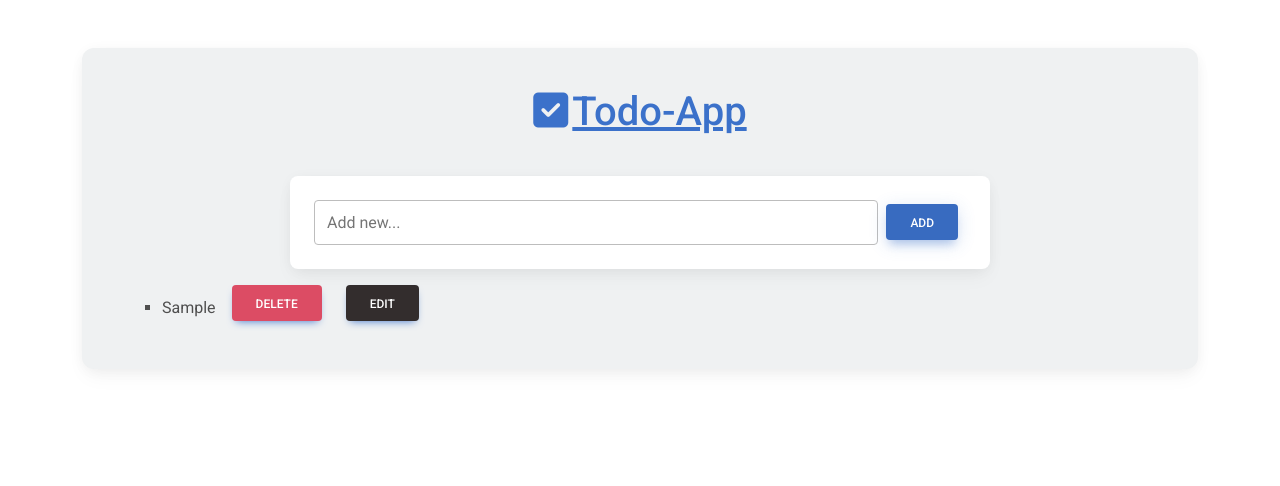
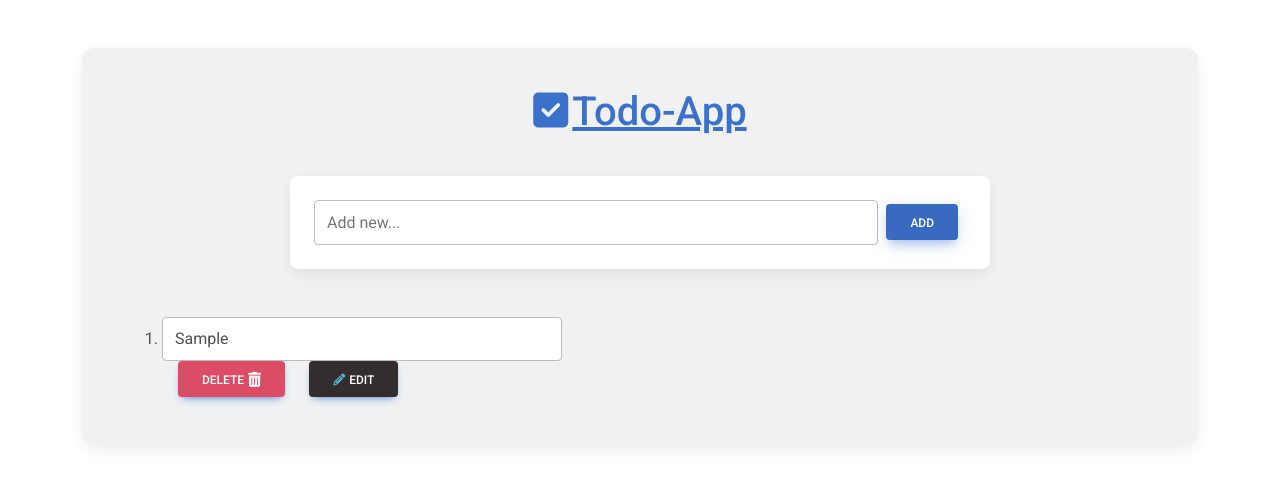
Before and after one commit to ArjunN10/Redux_Todo_List, a React (Create React App) app: page / in a window 1280 px wide. Both pictures are taken after typing "Sample" into the empty fields and a click on the button "ADD". Shown: the top 486 px of the page. Built offline with nearby package versions, Linux system fonts and the light colour scheme.

Commit message:
redux_todo

```diff
--- a/src/App.js
+++ b/src/App.js
@@ -1,6 +1,6 @@
 import { useSelector, useDispatch } from "react-redux";
 import { addtodo, deletetodo, edittodo, savetodo } from "./components/Todo";
-import { useRef, useState } from "react";
+import { useRef } from "react";
 import {
   MDBBtn,
   MDBCard,
@@ -15,7 +15,6 @@ function App() {
   const myRef = useRef();
   const todo = useSelector((state) => state.list.todos);
   const dispatch = useDispatch();
-  const [editValue, setEditValue] = useState("");
 
   const add = (e) => {
     e.preventDefault();
@@ -29,11 +28,6 @@ function App() {
     dispatch(savetodo({ id: id, value: saveValue }));
   };
 
-  const handleEditClick = (id, value) => {
-    // When the "Edit" button is clicked, set the edited value in the state
-    setEditValue(value);
-    dispatch(edittodo(id)); // Dispatch the edit action
-  };
 
   return (
     <div>
@@ -58,6 +52,7 @@ function App() {
                             className="form-control form-control-lg"
                             placeholder="Add new..."
                             id="todo"
+                            required
                           />
                           <div className="mx-2">
                             <MDBBtn>Add</MDBBtn>
@@ -67,46 +62,68 @@ function App() {
                     </MDBCard>
                   </form>
 
-                  <ul type="square" >
+
+                  <ol className="mt-5">
                     {todo.map((todos) => (
                       <li className="  my-3" key={todos.id}>
                         {todos.editkey === true ? (
                           <>
-                            <span>{todos.value}</span>
+                              <input
+                              type="text"
+                              className="form-control form-control-lg sm-12 lg-2 md-3" style={{maxWidth:'400px',maxHeight:'100vh'}}
+                              ref={myRef}
+                              value={todos.value}
+                               />
                             <MDBBtn
                               className="delete mx-3 bg-danger"
                               onClick={() => dispatch(deletetodo(todos.id))}
                             >
                               Delete
+                            <MDBIcon
+                            fas
+                            icon="trash-alt"
+                            color="white"
+                            size="lg"
+                            className="ms-1"
+                          />
                             </MDBBtn>
+                            <MDBBtn
+                          className="edit mx-2 bg-dark"
+                          onClick={() =>dispatch(edittodo(todos.id))}
+                        >
+                          <MDBIcon
+                        fas
+                        icon="pencil-alt"
+                        className="me-1"
+                        color="info"
+                        />
+                        Edit
+                        </MDBBtn>
                           </>
                         ) : (
                           <>
                             <input
                               type="text"
-                              className="form-control form-control-lg w-50"
+                              className="form-control form-control-lg sm-12 lg-2 md-3" style={{maxWidth:'400px',maxHeight:'100vh'}}
                               ref={myRef}
-                              value={editValue}
-                              onChange={(e) => setEditValue(e.target.value)}
                             />
                             <MDBBtn
-                              className="mx-2 bg-success"
+                              className="mx-2 mt-2 bg-success"
                               type="button"
                               onClick={() => save(todos.id)}
                             >
                               Save
+                              <MDBIcon
+                               fas icon="check"
+                               className="ms-1"
+                               alt='icon' />
                             </MDBBtn>
                           </>
                         )}
-                        <MDBBtn
-                          className="edit mx-2 bg-dark"
-                          onClick={() => handleEditClick(todos.id, todos.value)}
-                        >
-                          Edit
-                        </MDBBtn>
+
                       </li>
                     ))}
-                  </ul>
+                  </ol>
                   </div>
               </MDBCardBody>
             </MDBCard>
```
